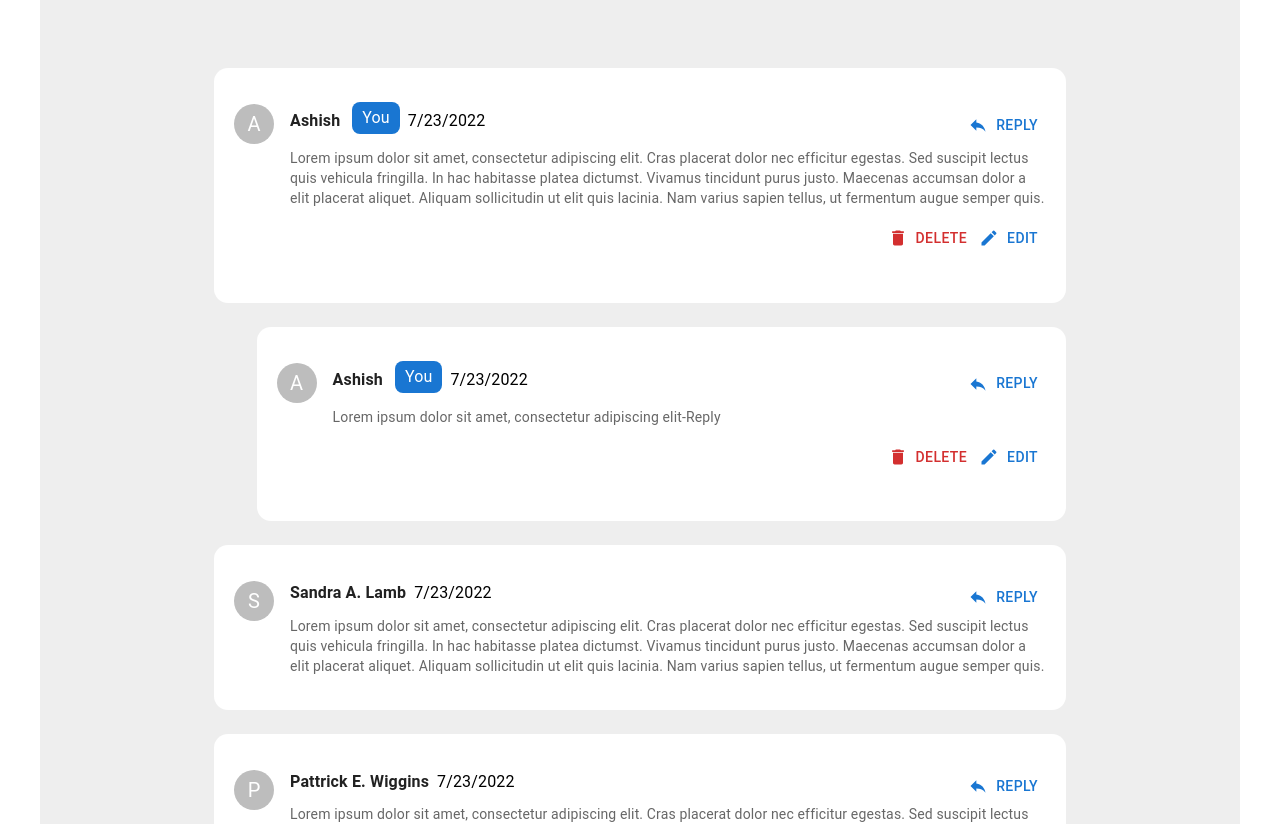
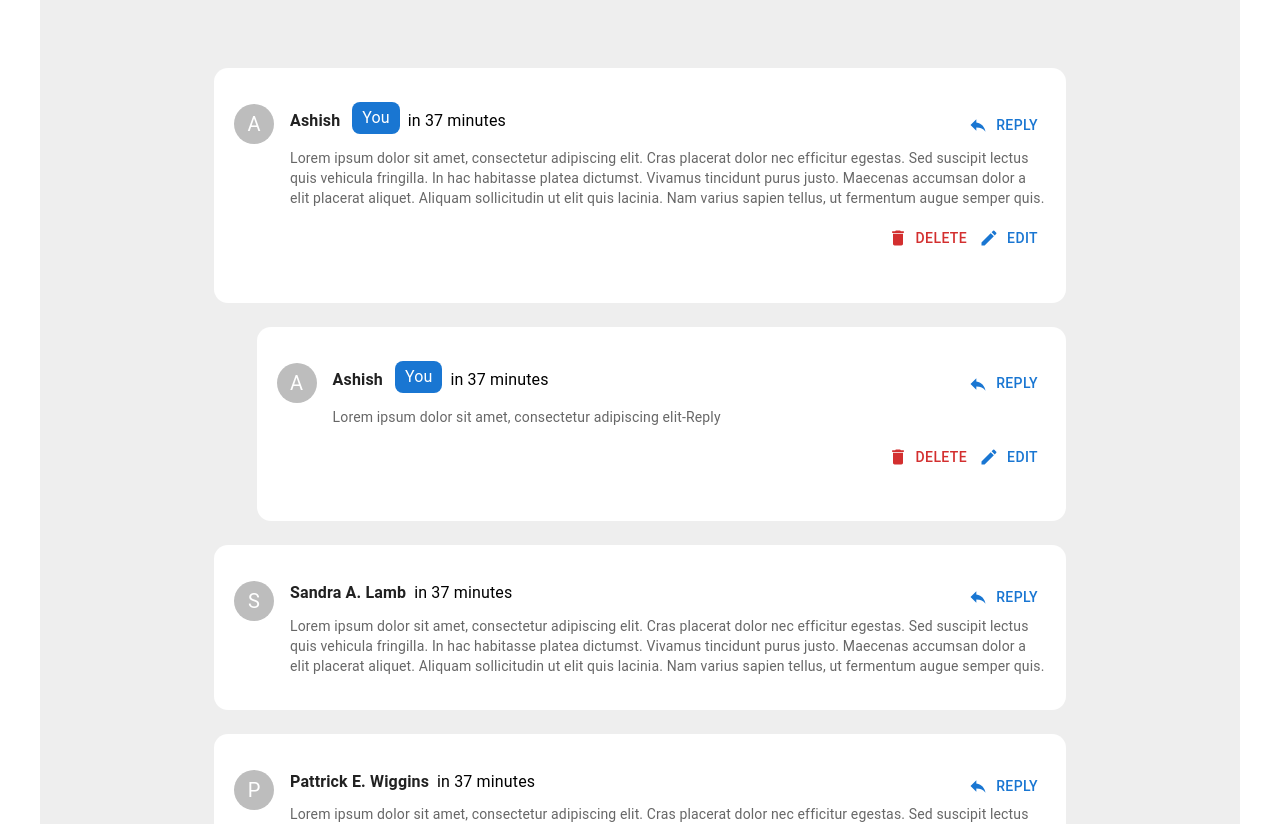
Before and after one commit to Ashish-21/AC_FosforLTIHakacthon, a React (Create React App) app: page / in a window 1280 px wide. Shown: the top 824 px of the page. Built offline with nearby package versions, Linux system fonts and the light colour scheme.

Commit message:
Formatted Date

```diff
--- a/package.json
+++ b/package.json
@@ -14,6 +14,7 @@
     "@types/node": "^16.11.45",
     "@types/react": "^18.0.15",
     "@types/react-dom": "^18.0.6",
+    "date-fns": "^2.29.1",
     "react": "^18.2.0",
     "react-dom": "^18.2.0",
     "react-scripts": "5.0.1",
--- a/src/Components/CommentSection/Comment.tsx
+++ b/src/Components/CommentSection/Comment.tsx
@@ -11,6 +11,8 @@ import Box from "@mui/material/Box";
 import { BoxProps } from "@mui/system";
 import Button from "@mui/material/Button";
 import ReplyIcon from "@mui/icons-material/Reply";
+import { formatDistanceToNowStrict, format } from "date-fns";
+import { differenceInDays } from "date-fns/esm";
 
 interface CommentStyles {
   listItemStyles?: ListItemProps;
@@ -138,7 +140,20 @@ function Comment({
                   ) : null}
                   {commentData.createdAt ? (
                     <Typography {...styles.dateTypography} paddingBottom={1}>
-                      {new Date(commentData.createdAt).toLocaleDateString()}
+                      {differenceInDays(
+                        new Date(),
+                        new Date(commentData.createdAt)
+                      ) > 1
+                        ? format(
+                            new Date(commentData.createdAt),
+                            "MMM dd, yyyy"
+                          )
+                        : formatDistanceToNowStrict(
+                            new Date(commentData.createdAt),
+                            {
+                              addSuffix: true,
+                            }
+                          )}
                     </Typography>
                   ) : null}
                 </Box>
```
